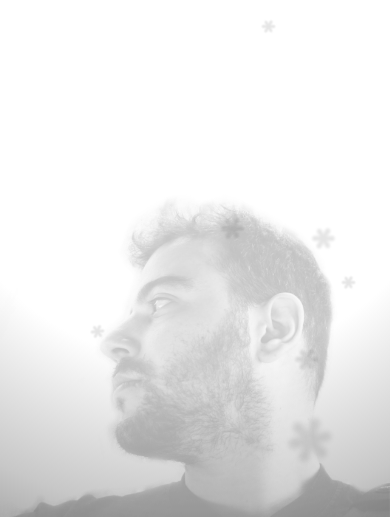
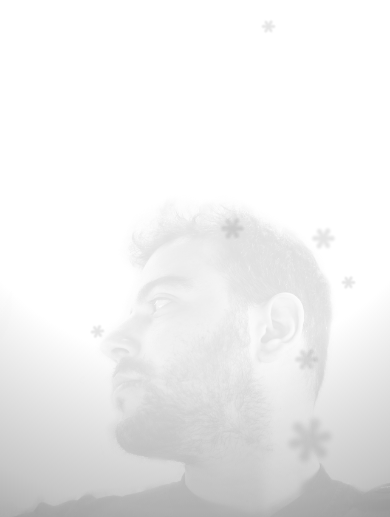
Before and after one commit to EBuyuran/EB, a website: page dist/index.html in a window 390 px wide. Shown: the part 327-844 px from the top of the page. Drawn offline with nearby package versions, Linux system fonts and the light colour scheme; files that its build step writes are made by us from their sources.

Commit message:
Bug Fixes

```diff
--- a/build/index.pug
+++ b/build/index.pug
@@ -116,7 +116,7 @@ html(lang="en")
 
 					a.btn.portfolio(href=vl) VIEW MY WORK
 
-				.bgImg
+			.bgImg
 
 			#brands
 
@@ -150,7 +150,7 @@ html(lang="en")
 
 						img(src="img/brands/1v1y.png")
 
-				.note Aliquam erat volutpat. Vestibulum convallis viverra ante quis viverra. Praesent at libero #[span.mf-medium thekingCCA].
+				//- .note Aliquam erat volutpat. Vestibulum convallis viverra ante quis viverra. Praesent at libero #[span.mf-medium thekingCCA].
 
 			#cv
 
@@ -450,5 +450,4 @@ html(lang="en")
 
 
 
-
 		include puglib/bottom.pug
--- a/build/style/sasslib/_static.sass
+++ b/build/style/sasslib/_static.sass
@@ -111,7 +111,7 @@ $headerHeightUl: 64px
 				padding: 4px 0
 				box-sizing: content-box
 
-				background: $primary-colour
+				background: #00cdff
 
 				&:after
 
@@ -124,7 +124,7 @@ $headerHeightUl: 64px
 					width: 0
 					height: 0
 
-					border-top: calc(1.25em + 8px) solid $primary-colour
+					border-top: calc(1.25em + 8px) solid #00cdff
 					border-right: calc(1.25em + 8px) solid transparent
 
 				.dots
@@ -282,6 +282,9 @@ main
 		opacity: 0
 		pointer-events: none
 
+		overflow-x: hidden
+		overflow-y: auto
+
 		position: absolute
 
 		transition: .35s opacity ease-in-out
--- a/build/style/sasslib/content/_home.sass
+++ b/build/style/sasslib/content/_home.sass
@@ -87,31 +87,27 @@
 				position: static
 				transform: none
 
-	.bgImg
+	&.active + .bgImg
 
-		position: absolute
-		z-index: 1000
-		bottom: -8vh
-		right: -8vh
+		opacity: .5
 
-		width: 100vw
-		height: 100vh
 
-		background-image: url("../img/bgProfile.png")
-		background-repeat: no-repeat
-		background-size: 100% auto
-		background-position: bottom center
 
-		pointer-events: none
+.bgImg
 
-		opacity: 1
+	position: absolute
+	z-index: 1000
+	bottom: 0
+	right: 0
 
-		+sm
+	width: 100vw
+	height: 100vh
 
-			bottom: -8vw
-			right: -8vw
+	background-image: url("../img/bgProfile.png")
+	background-repeat: no-repeat
+	background-size: contain
+	background-position: bottom right
 
-			background-size: auto 100%
-			background-position: top right
+	pointer-events: none
 
-			opacity: .65
+	opacity: 0
--- a/dist/index.html
+++ b/dist/index.html
@@ -97,8 +97,8 @@
           <h1 class="welcome">Hello. My name is <span class="mf-medium">Efe Buyuran</span>, and I’m a  <span class="mf-medium">Front-End Developer</span> from <span class="mf-medium">Istanbul</span> with <span class="mf-medium">10</span> years of experience.</h1>
           <h2 class="shortie">I specialize in creating beautiful web applications which fluidly runs through wide range of screens and devices.</h2><a class="btn portfolio">VIEW MY WORK</a>
         </div>
-        <div class="bgImg"></div>
       </div>
+      <div class="bgImg"></div>
       <div id="brands">
         <div class="container">
           <div class="item"><img src="img/brands/hyundai.png"></div>
@@ -109,7 +109,6 @@
           <div class="item"><img src="img/brands/noluyo.png"></div>
           <div class="item"><img src="img/brands/1v1y.png"></div>
         </div>
-        <div class="note">Aliquam erat volutpat. Vestibulum convallis viverra ante quis viverra. Praesent at libero <span class="mf-medium">thekingCCA</span>.</div>
       </div>
       <div id="cv">
         <div class="block">
--- a/dist/style/main.css
+++ b/dist/style/main.css
@@ -332,7 +332,7 @@ table {
         height: 1.25em;
         padding: 4px 0;
         box-sizing: content-box;
-        background: black; }
+        background: #00cdff; }
         #hamburger ul li .highlight:after {
           content: "";
           position: absolute;
@@ -340,7 +340,7 @@ table {
           top: 0;
           width: 0;
           height: 0;
-          border-top: calc(1.25em + 8px) solid black;
+          border-top: calc(1.25em + 8px) solid #00cdff;
           border-right: calc(1.25em + 8px) solid transparent; }
         #hamburger ul li .highlight .dots {
           width: 6px;
@@ -443,6 +443,8 @@ main {
   main #home, main #brands, main #cv, main #portfolio, main #contact {
     opacity: 0;
     pointer-events: none;
+    overflow-x: hidden;
+    overflow-y: auto;
     position: absolute;
     transition: .35s opacity ease-in-out; }
     main #home.horizontal, main #brands.horizontal, main #cv.horizontal, main #portfolio.horizontal, main #contact.horizontal {
@@ -536,26 +538,22 @@ main {
         position: static;
         -webkit-transform: none;
                 transform: none; } }
-  #home .bgImg {
+  #home.active + .bgImg {
+    opacity: .5; }
+
+.bgImg {
   position: absolute;
   z-index: 1000;
-    bottom: -8vh;
-    right: -8vh;
+  bottom: 0;
+  right: 0;
   width: 100vw;
   height: 100vh;
   background-image: url("../img/bgProfile.png");
   background-repeat: no-repeat;
-    background-size: 100% auto;
-    background-position: bottom center;
+  background-size: contain;
+  background-position: bottom right;
   pointer-events: none;
-    opacity: 1; }
-    @media (min-width: 768px) {
-      #home .bgImg {
-        bottom: -8vw;
-        right: -8vw;
-        background-size: auto 100%;
-        background-position: top right;
-        opacity: .65; } }
+  opacity: 0; }
 
 #brands {
   height: 100%;
```
Also changed, not shown: 1 other file. Lines whose indentation alone changed are shown as unchanged.
